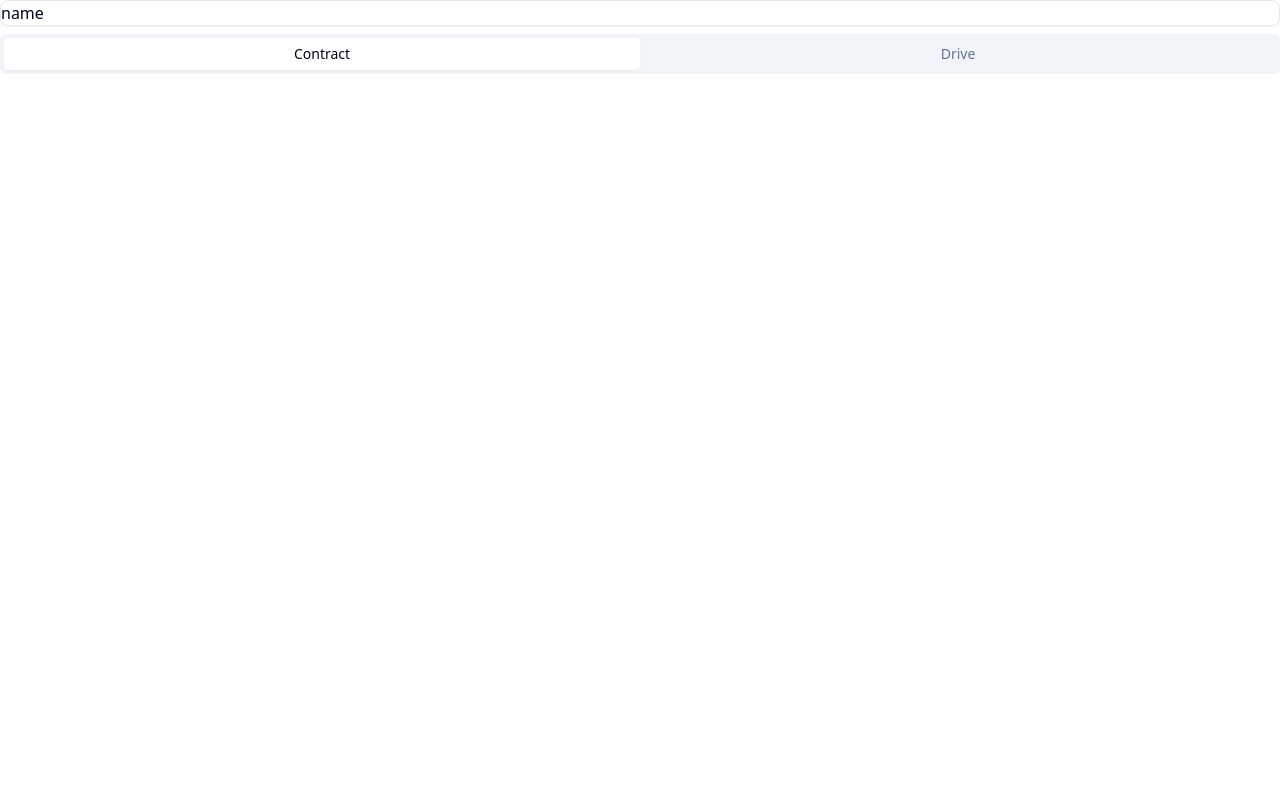
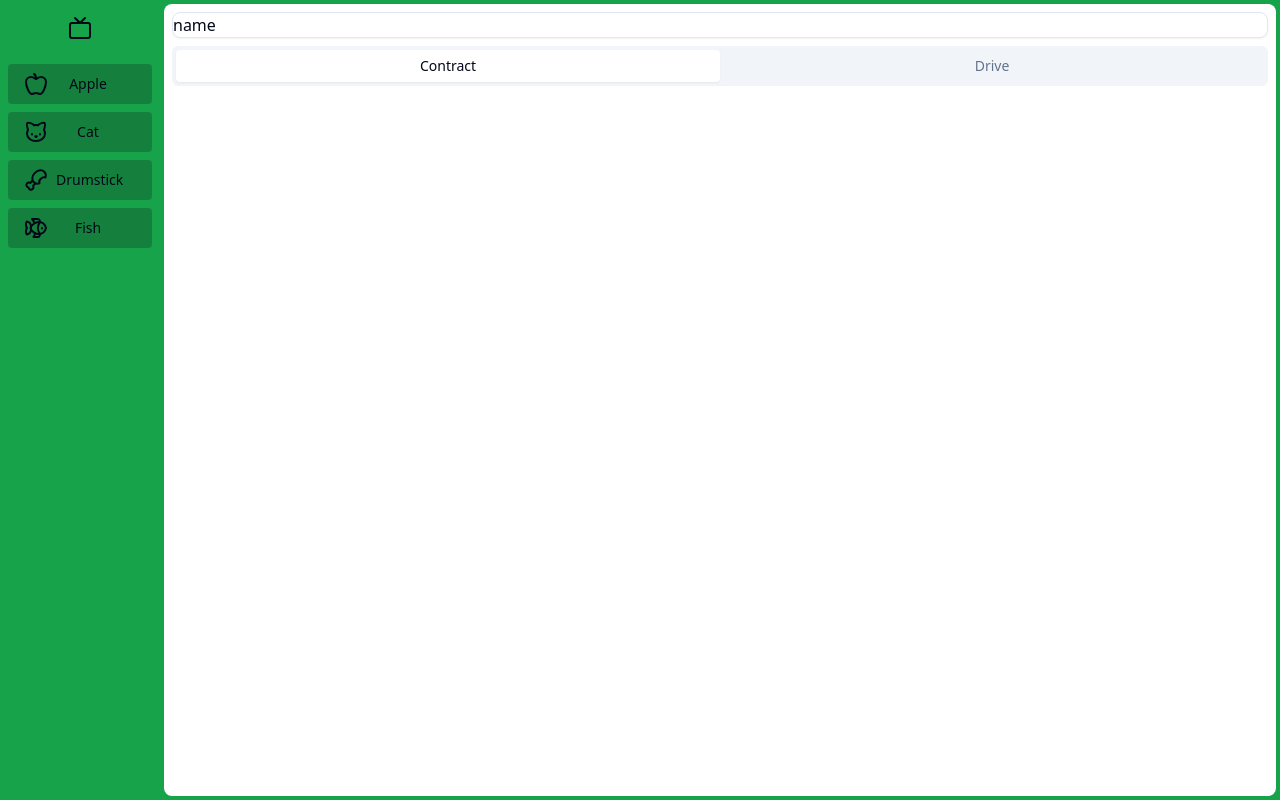
Before and after one commit to Walkberg/experiments.js, a React (Vite) app in the folder client/: page /mynotary/operation/1 in a window 1280 px wide. Built offline with nearby package versions, Linux system fonts and the light colour scheme; no server answers.

Commit message:
feat: add sidebar

```diff
--- a/client/package.json
+++ b/client/package.json
@@ -18,6 +18,7 @@
     "@radix-ui/react-label": "^2.0.2",
     "@radix-ui/react-slot": "^1.0.2",
     "@radix-ui/react-tabs": "^1.0.4",
+    "@radix-ui/react-tooltip": "^1.0.7",
     "class-variance-authority": "^0.7.0",
     "clsx": "^2.0.0",
     "lucide-react": "^0.292.0",
--- a/client/src/app/router.tsx
+++ b/client/src/app/router.tsx
@@ -2,6 +2,7 @@ import { Button } from "@/components/ui/button";
 import { ContractPage } from "@/modules/contracts/page/ContractPage";
 import { DrivePage } from "@/modules/drive/page/DrivePage";
 import { OperationPage } from "@/modules/operations/page/OperationPage";
+import { PageTemplate } from "@/modules/page-template/PageTemplate";
 import { RedactionPage } from "@/modules/redaction/page/RedactionPage";
 import { Outlet, Route, createRoutesFromElements } from "react-router";
 import { createBrowserRouter } from "react-router-dom";
@@ -10,7 +11,7 @@ export const router = createBrowserRouter(
   createRoutesFromElements(
     <Route path="/" element={<Test />}>
       <Route path="dashboard" element={<Cool />} />
-      <Route path="mynotary">
+      <Route path="mynotary" element={<PageTemplate/>}>
         <Route path="redaction" element={<RedactionPage />} />
         <Route path="operation/:id" element={<OperationPage />}>
           <Route path="contracts" element={<ContractPage />} />
--- /dev/null
+++ b/client/src/components/ui/tooltip.tsx
@@ -0,0 +1,30 @@
+"use client"
+
+import * as React from "react"
+import * as TooltipPrimitive from "@radix-ui/react-tooltip"
+
+import { cn } from "@/lib/utils"
+
+const TooltipProvider = TooltipPrimitive.Provider
+
+const Tooltip = TooltipPrimitive.Root
+
+const TooltipTrigger = TooltipPrimitive.Trigger
+
+const TooltipContent = React.forwardRef<
+  React.ElementRef<typeof TooltipPrimitive.Content>,
+  React.ComponentPropsWithoutRef<typeof TooltipPrimitive.Content>
+>(({ className, sideOffset = 4, ...props }, ref) => (
+  <TooltipPrimitive.Content
+    ref={ref}
+    sideOffset={sideOffset}
+    className={cn(
+      "z-50 overflow-hidden rounded-md border bg-popover px-3 py-1.5 text-sm text-popover-foreground shadow-md animate-in fade-in-0 zoom-in-95 data-[state=closed]:animate-out data-[state=closed]:fade-out-0 data-[state=closed]:zoom-out-95 data-[side=bottom]:slide-in-from-top-2 data-[side=left]:slide-in-from-right-2 data-[side=right]:slide-in-from-left-2 data-[side=top]:slide-in-from-bottom-2",
+      className
+    )}
+    {...props}
+  />
+))
+TooltipContent.displayName = TooltipPrimitive.Content.displayName
+
+export { Tooltip, TooltipTrigger, TooltipContent, TooltipProvider }
--- a/client/src/modules/operations/page/OperationPage.tsx
+++ b/client/src/modules/operations/page/OperationPage.tsx
@@ -4,7 +4,7 @@ import { Outlet, useNavigate } from "react-router";
 
 export const OperationPage = () => {
   return (
-    <div className="flex flex-col gap-2">
+    <div className="flex flex-grow flex-col gap-2">
       <OperationInformation />
       <OperationNavigation />
       <Outlet />
--- /dev/null
+++ b/client/src/modules/page-template/PageTemplate.tsx
@@ -0,0 +1,16 @@
+import { Outlet } from "react-router";
+import { SidebarProvider } from "../sidebar/providers/SidebarProvider";
+import { Sidebar } from "../sidebar/components/Sidebar";
+
+export const PageTemplate = () => {
+  return (
+    <SidebarProvider>
+      <div className="flex flex-grow w-screen h-screen bg-green-600">
+        <Sidebar />
+        <div className="flex flex-grow bg-white m-1 p-2 rounded-lg">
+          <Outlet />
+        </div>
+      </div>
+    </SidebarProvider>
+  );
+};
--- /dev/null
+++ b/client/src/modules/sidebar/components/Sidebar.tsx
@@ -0,0 +1,22 @@
+import { Button } from "@/components/ui/button";
+import { useSidebar } from "../providers/SidebarProvider";
+import { SidebarItem } from "./SidebarItem";
+import { TvIcon } from "lucide-react";
+
+export const Sidebar = () => {
+  const { items, toggleSidebar } = useSidebar();
+  return (
+    <div className="  p-2">
+      <div className="flex  flex-col items-center gap-4">
+        <Button onClick={toggleSidebar} variant={"ghost"}>
+          <TvIcon />
+        </Button>
+        <div className="flex flex-col items-center gap-2">
+          {items.map((item) => (
+            <SidebarItem key={item.name} item={item} />
+          ))}
+        </div>
+      </div>
+    </div>
+  );
+};
--- /dev/null
+++ b/client/src/modules/sidebar/components/SidebarItem.tsx
@@ -0,0 +1,41 @@
+import { Button } from "@/components/ui/button";
+import { SidebarItem as SidebarItemType } from "../sidebar";
+import {
+  Tooltip,
+  TooltipContent,
+  TooltipProvider,
+  TooltipTrigger,
+} from "@/components/ui/tooltip";
+import { useSidebar } from "../providers/SidebarProvider";
+
+interface SidebarItemProps {
+  item: SidebarItemType;
+}
+
+export const SidebarItem = ({ item }: SidebarItemProps) => {
+  const { collapsed } = useSidebar();
+
+  return (
+    <div>
+      <TooltipProvider>
+        <Tooltip>
+          <div className=" border-solid border-spacing-1 bg-green-700 rounded">
+            <TooltipTrigger asChild>
+              <div className="flex items-center ">
+                <Button className="flex items-center  gap-2" variant="ghost">
+                  {item.icon}
+                  {!collapsed && (
+                    <p className="w-20 pr-4 left-0">{item.name}</p>
+                  )}
+                </Button>
+              </div>
+            </TooltipTrigger>
+          </div>
+          <TooltipContent>
+            <p>{item.name}</p>
+          </TooltipContent>
+        </Tooltip>
+      </TooltipProvider>
+    </div>
+  );
+};
--- /dev/null
+++ b/client/src/modules/sidebar/providers/SidebarProvider.tsx
@@ -0,0 +1,68 @@
+import { ReactNode, createContext, useContext, useState } from "react";
+
+import { SidebarItem } from "../sidebar";
+import { Apple, Cat, Drumstick, Fish } from "lucide-react";
+
+interface SidebarState {
+  collapsed: boolean;
+  items: SidebarItem[];
+  toggleSidebar: () => void;
+}
+
+const defaultItems: SidebarItem[] = [
+  {
+    name: "Apple",
+    description: "Apple",
+    icon: <Apple />,
+  },
+
+  {
+    name: "Cat",
+    description: "Cat",
+    icon: <Cat />,
+  },
+
+  {
+    name: "Drumstick",
+    description: "Drumstick",
+    icon: <Drumstick />,
+  },
+
+  {
+    name: "Fish",
+    description: "Fish",
+    icon: <Fish />,
+  },
+];
+
+const SidebarContext = createContext<SidebarState | null>(null);
+
+interface DriveProviderProps {
+  children: ReactNode;
+}
+
+export const SidebarProvider = ({ children }: DriveProviderProps) => {
+  const [collapsed, setCollapsed] = useState(false);
+
+  const toogleSidebar = () => {
+    setCollapsed((prev) => !prev);
+  };
+
+  return (
+    <SidebarContext.Provider
+      value={{ items: defaultItems, collapsed, toggleSidebar: toogleSidebar }}
+    >
+      {children}
+    </SidebarContext.Provider>
+  );
+};
+
+export function useSidebar() {
+  const context = useContext(SidebarContext);
+
+  if (context == null) {
+    throw new Error();
+  }
+
+  return context;
+}
--- /dev/null
+++ b/client/src/modules/sidebar/sidebar.ts
@@ -0,0 +1,7 @@
+import { ReactElement, ReactNode } from "react";
+
+export interface SidebarItem {
+  name: string;
+  description?: string;
+  icon: ReactNode;
+}
```
Also changed, not shown: 1 other file (tests, documents, lock files or other folders).
